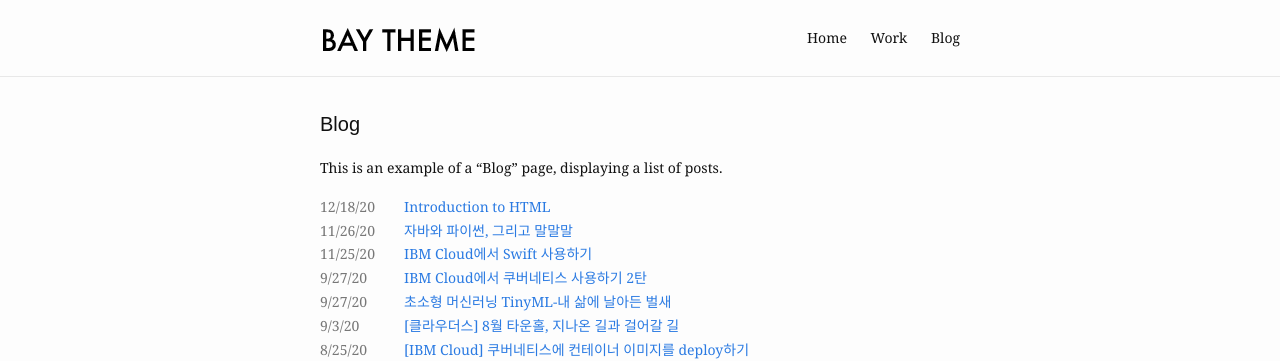
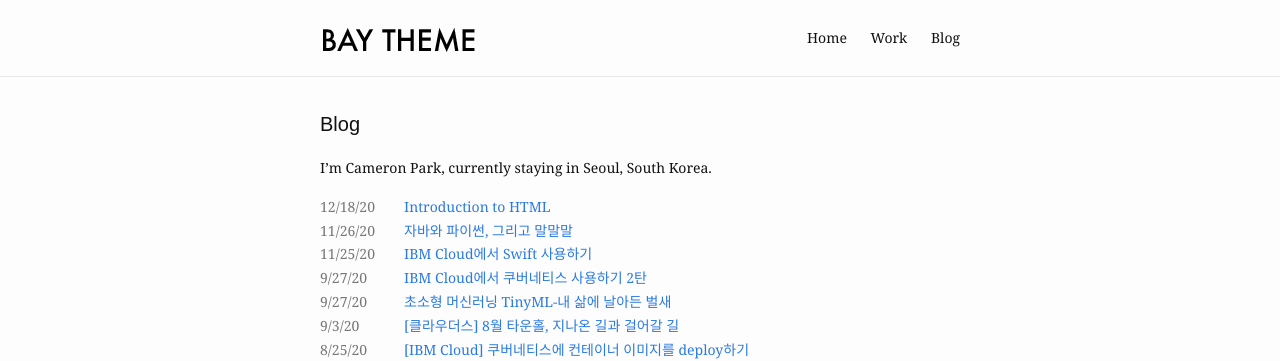
Before and after one commit to gottgam/gottgam.github.io, a Jekyll site: the page built from blog.md, in a window 1280 px wide. Shown: the top 361 px of the page. Built offline with Jekyll 4.4.1, drawn with Linux system fonts in a browser that asks for light colours.

Commit message:
Update blog.md

```diff
--- a/blog.md
+++ b/blog.md
@@ -4,5 +4,5 @@ title: Blog
 slug: /blog
 ---
 
-This is an example of a "Blog" page, displaying a list of posts.
+I'm Cameron Park, currently staying in Seoul, South Korea.
 <br />
```
